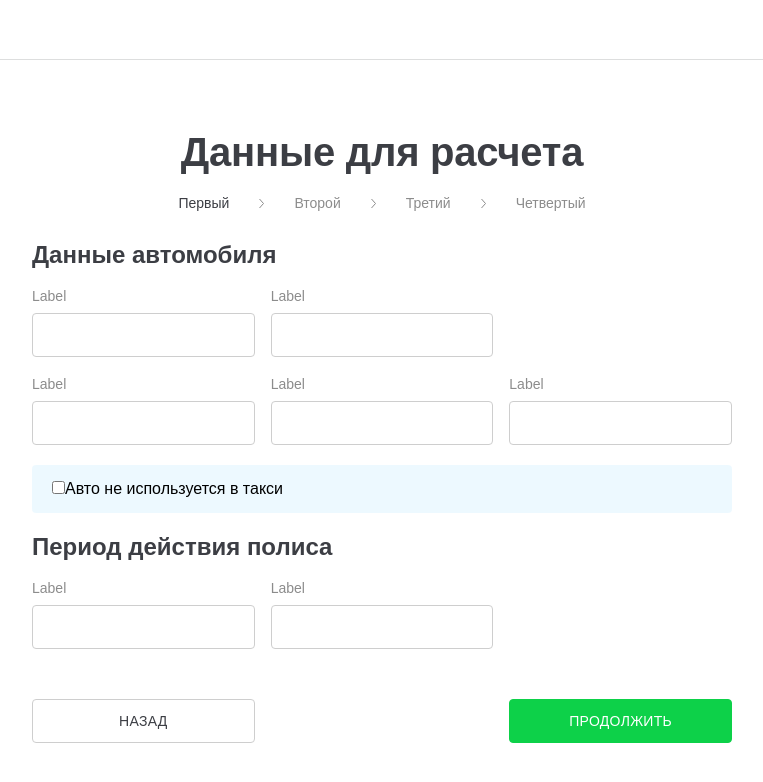
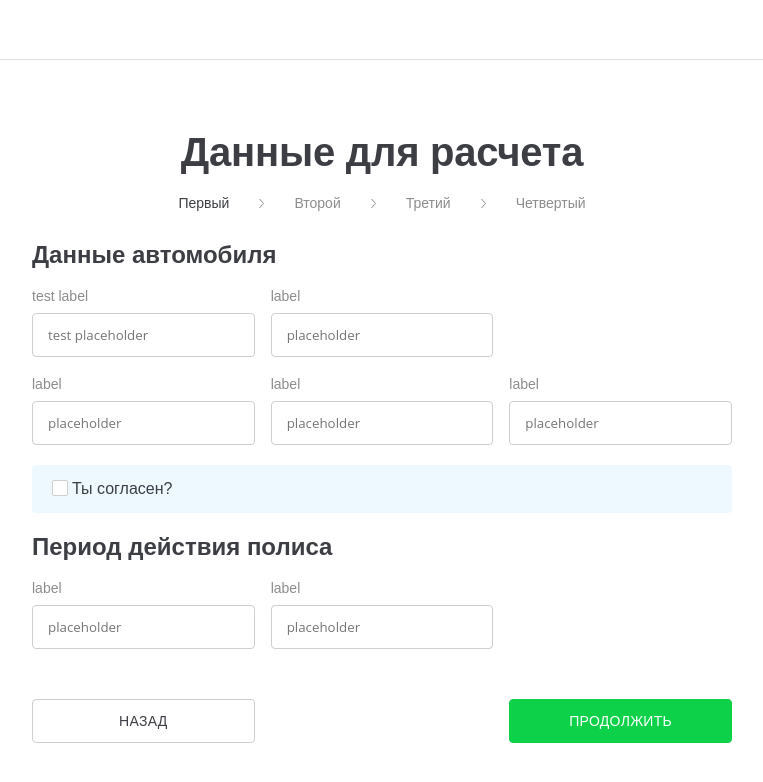
Before and after one commit to evgenii-del/1portal, a React (Create React App) app: page / in a window 1280 px wide. Both pictures are taken after a click on the button "Продолжить". Shown: the top 782 px of the page, without its empty margins (258-1021 px from the left). Built offline with nearby package versions, Linux system fonts and the light colour scheme.

Commit message:
Update confimation component. Add new behavior for CustomInput

```diff
--- a/src/assets/styles/components/CarTaxiConfirmation.scss
+++ b/src/assets/styles/components/CarTaxiConfirmation.scss
@@ -4,3 +4,60 @@
   border-radius: 4px;
   padding: 15px 20px;
 }
+
+.checkbox {
+  position: relative;
+
+  &__input {
+    position: absolute;
+    appearance: none;
+    -webkit-appearance: none;
+
+    &:hover + .checkbox__label:before {
+      border-color: #0dd149;
+    }
+
+    &:checked + .checkbox__label:before {
+      border-color: #0dd149;
+      background-color: #0dd149;
+    }
+
+    &:checked + .checkbox__label:after {
+      opacity: 1;
+    }
+  }
+
+  &__label {
+    padding-left: 20px;
+    color: #3c3e44;
+
+    &:before {
+      position: absolute;
+      top: 0;
+      left: 0;
+      z-index: 1;
+      content: '';
+      display: block;
+      width: 16px;
+      height: 16px;
+      border: 1px solid #cecece;
+      background-color: #fff;
+      border-radius: 2px;
+      transition: background .1s linear, border .1s linear;
+    }
+
+    &:after {
+      position: absolute;
+      top: 2px;
+      left: 2px;
+      z-index: 2;
+      content: "";
+      display: block;
+      width: 12px;
+      height: 12px;
+      background: url("../../../assets/icons/check.svg") no-repeat;
+      background-size: 12px 12px;
+      transition: opacity .1s linear;
+    }
+  }
+}
--- a/src/assets/styles/components/Common/CustomTextInput.scss
+++ b/src/assets/styles/components/Common/CustomTextInput.scss
@@ -6,6 +6,10 @@
     line-height: 1;
     text-align: left;
     color: #8c8c8c;
+
+    &_error {
+      color: #c11d1d;
+    }
   }
 
   &__input {
@@ -25,5 +29,19 @@
     text-overflow: ellipsis;
     outline: none;
     appearance: none;
+
+    &:hover,
+    &:focus {
+      border-color: rgba(13, 209, 73, 0.5);
+    }
+
+    &_error {
+      border-color: #c11d1d;
+
+      &:hover,
+      &:focus {
+        border-color: #c11d1d;
+      }
+    }
   }
 }
--- a/src/components/CarTaxiConfirmation.tsx
+++ b/src/components/CarTaxiConfirmation.tsx
@@ -3,11 +3,18 @@ import React, { FC } from "react";
 const CarTaxiConfirmation: FC = (): JSX.Element => {
   return (
     <div className="taxi-confirmation">
-      {/* eslint-disable-next-line jsx-a11y/label-has-associated-control */}
-      <label>
-        <input type="checkbox" />
-        <span>Авто не используется в такси</span>
-      </label>
+      <div className="checkbox">
+        <input
+          className="checkbox__input"
+          type="checkbox"
+          name="checkbox_1"
+          id="checkbox_1"
+        />
+        {/* eslint-disable-next-line jsx-a11y/label-has-associated-control */}
+        <label className="checkbox__label" htmlFor="checkbox_1">
+          Ты согласен?
+        </label>
+      </div>
     </div>
   );
 };
--- a/src/components/Common/CustomTextInput.tsx
+++ b/src/components/Common/CustomTextInput.tsx
@@ -1,15 +1,32 @@
 import React, { FC } from "react";
 
-const CustomTextInput: FC = (): JSX.Element => {
+interface CustomTextInputInterface {
+  placeholder?: string;
+  label?: string;
+}
+
+const CustomTextInput: FC<CustomTextInputInterface> = ({
+  placeholder,
+  label,
+}: CustomTextInputInterface): JSX.Element => {
   return (
     <div className="custom-text-input">
       {/* eslint-disable-next-line jsx-a11y/label-has-associated-control */}
-      <label className="custom-text-input__label">Label</label>
+      <label className="custom-text-input__label">{label}</label>
       <div>
-        <input className="custom-text-input__input" type="text" />
+        <input
+          className="custom-text-input__input"
+          type="text"
+          placeholder={placeholder}
+        />
       </div>
     </div>
   );
 };
 
+CustomTextInput.defaultProps = {
+  placeholder: "placeholder",
+  label: "label",
+};
+
 export default CustomTextInput;
--- a/src/components/Steps/CarDetailsStep.tsx
+++ b/src/components/Steps/CarDetailsStep.tsx
@@ -9,7 +9,10 @@ const CarDetailsStep: FC = (): JSX.Element => {
         <h2 className="car-details__car-data-title">Данные автомобиля</h2>
         <div className="car-details__car-data-container">
           <div className="car-details__car-data-row">
-            <CustomTextInput />
+            <CustomTextInput
+              label="test label"
+              placeholder="test placeholder"
+            />
             <CustomTextInput />
           </div>
           <div className="car-details__car-data-row">
```
Also changed, not shown: src/assets/icons/check.svg (added).
